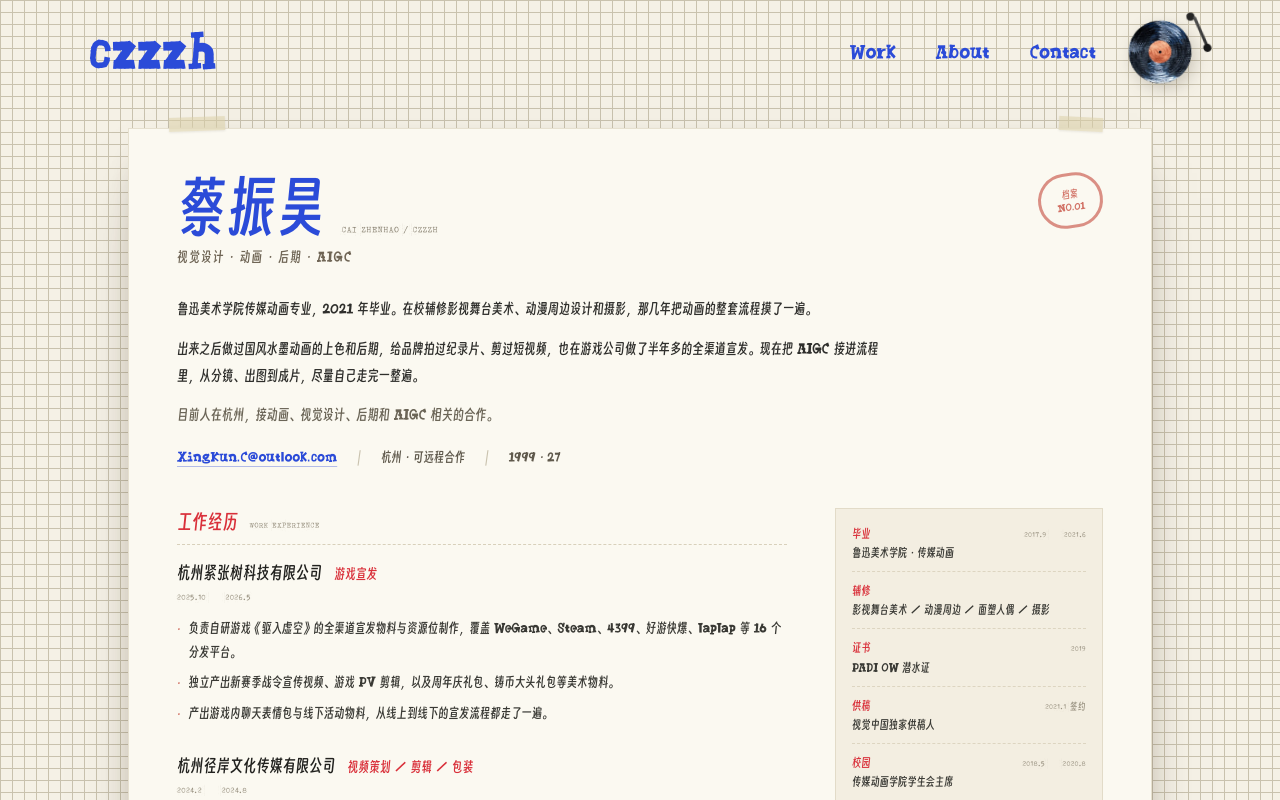
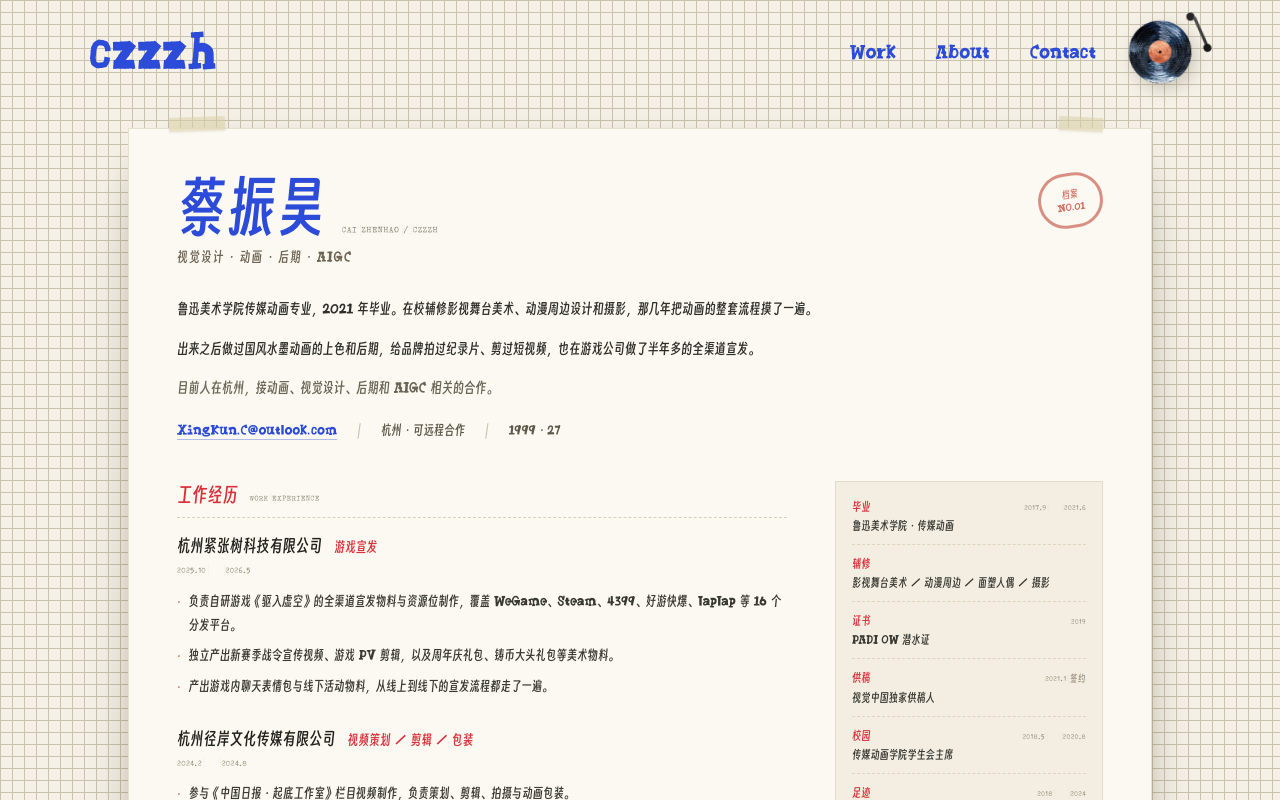
Before and after one commit to MonsterNB1/czzzh-work, a Next.js app: page /about in a window 1280 px wide. Shown: the top 800 px of the page. Built offline with nearby package versions, Linux system fonts and the light colour scheme.

Commit message:
About 自我介绍去掉 AIGC 那一句

```diff
--- a/src/app/about/page.tsx
+++ b/src/app/about/page.tsx
@@ -137,8 +137,7 @@ export default function AboutPage() {
               鲁迅美术学院传媒动画专业，2021 年毕业。在校辅修影视舞台美术、动漫周边设计和摄影，那几年把动画的整套流程摸了一遍。
             </p>
             <p>
-              出来之后做过国风水墨动画的上色和后期，给品牌拍过纪录片、剪过短视频，也在游戏公司做了半年多的全渠道宣发。现在把 AIGC
-              接进流程里，从分镜、出图到成片，尽量自己走完一整遍。
+              出来之后做过国风水墨动画的上色和后期，给品牌拍过纪录片、剪过短视频，也在游戏公司做了半年多的全渠道宣发。
             </p>
             <p className="text-[#6b6557]">目前人在杭州，接动画、视觉设计、后期和 AIGC 相关的合作。</p>
           </div>
```
